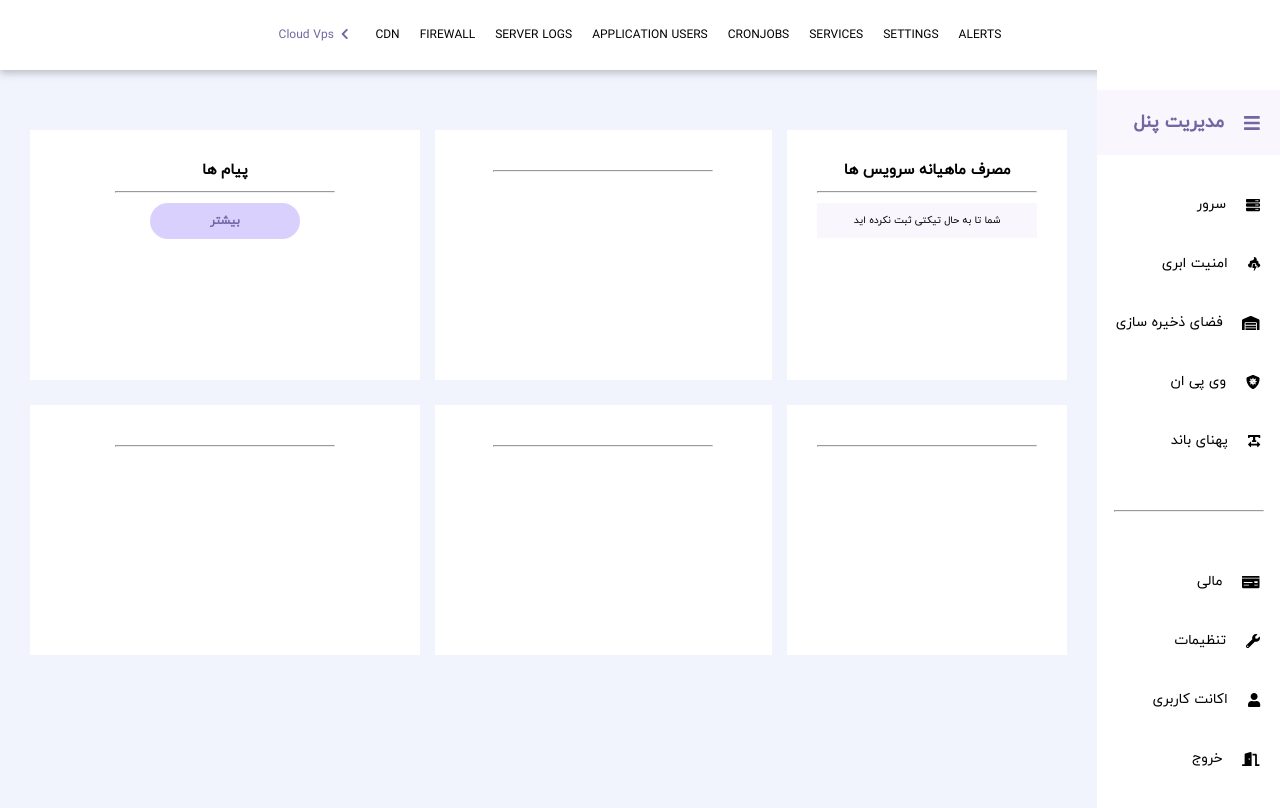
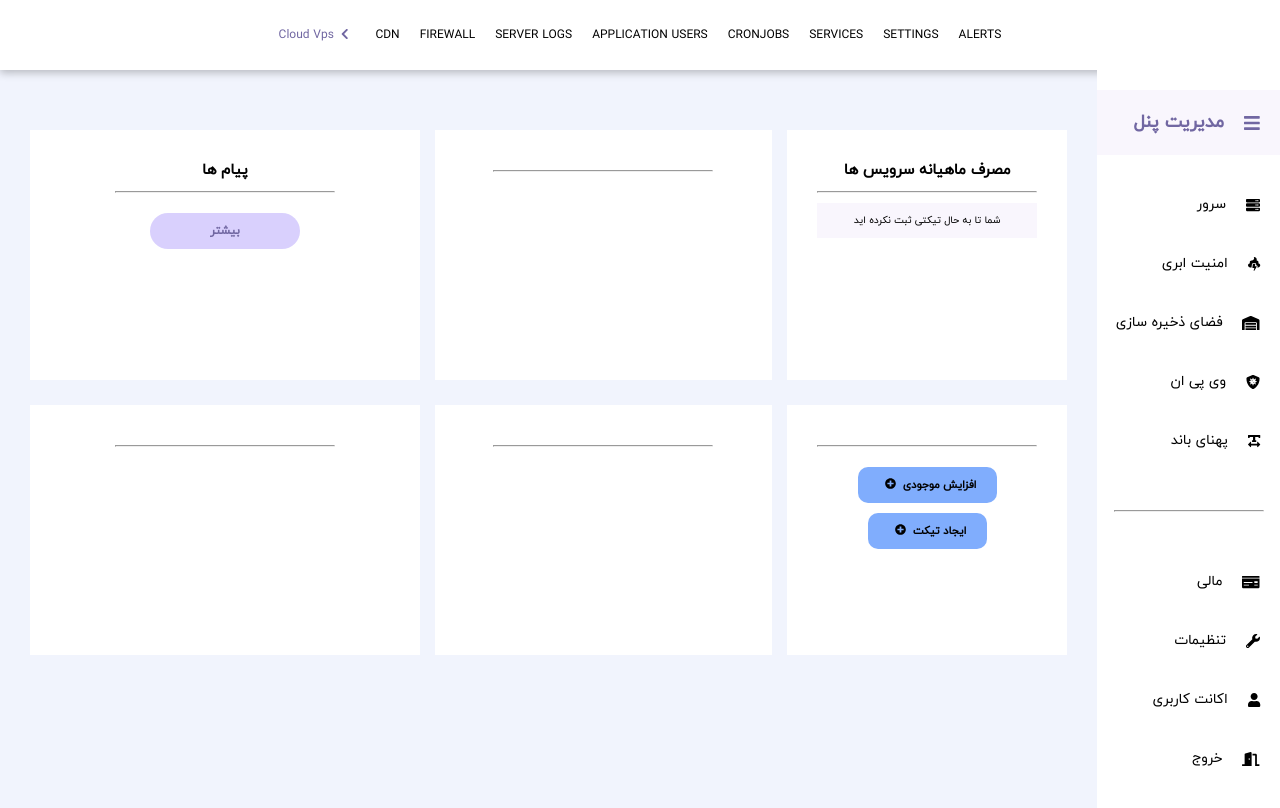
Before and after one commit to sadeghtavakoli/amnpardaz-challenge, a React (Create React App) app: page /panel in a window 1280 px wide. Built offline with nearby package versions, Linux system fonts and the light colour scheme.

Commit message:
created button-plus

```diff
--- /dev/null
+++ b/src/components/button-plus/button-plus.component.jsx
@@ -0,0 +1,18 @@
+import React from "react";
+import "./button-plus.styles.scss";
+import { FontAwesomeIcon } from "@fortawesome/react-fontawesome";
+
+const ButtonPlus = ({ text, onClick }) => {
+  return (
+    <div className="button-container">
+      <button className="button-plus" onClick={onClick}>
+        {text}
+        <FontAwesomeIcon
+          icon={["fas", "plus-circle"]}
+          className="fontawsome-icon"
+        />
+      </button>
+    </div>
+  );
+};
+export default ButtonPlus;
--- /dev/null
+++ b/src/components/button-plus/button-plus.styles.scss
@@ -0,0 +1,15 @@
+.button-plus {
+  background: var(--button_color);
+  border: 0;
+  outline: none;
+  cursor: pointer;
+  padding: 1rem 2rem;
+  font-size: 1.1rem;
+  font-weight: bold;
+  direction: rtl;
+  border-radius: 1rem;
+  margin: 0 auto;
+  &:active {
+    filter: brightness(0.95);
+  }
+}
--- a/src/components/side-bar/side-bar.component.jsx
+++ b/src/components/side-bar/side-bar.component.jsx
@@ -1,4 +1,4 @@
-import React, { useState } from "react";
+import React from "react";
 import "./side-bar.styles.scss";
 import { FontAwesomeIcon } from "@fortawesome/react-fontawesome";
 import { useHistory, useLocation } from "react-router";
--- a/src/fontAwsome.js
+++ b/src/fontAwsome.js
@@ -10,6 +10,7 @@ import {
   faDoorOpen,
   faWrench,
   faUser,
+  faPlusCircle,
 } from "@fortawesome/free-solid-svg-icons";
 
 library.add(
@@ -22,5 +23,6 @@ library.add(
   faMoneyCheck,
   faWrench,
   faUser,
-  faDoorOpen
+  faDoorOpen,
+  faPlusCircle
 );
--- a/src/index.css
+++ b/src/index.css
@@ -11,6 +11,7 @@
   --accent_color: #d9d0fd;
   --active_color: #f9f6fd;
   --background_color: #f1f4fd;
+  --button_color: #80adfd;
 }
 *,
 *::after,
@@ -37,4 +38,5 @@ body {
   display: flex;
   justify-content: center;
   align-items: center;
+  margin: 1rem 0;
 }
--- a/src/pages/panel-page/panel-page.component.jsx
+++ b/src/pages/panel-page/panel-page.component.jsx
@@ -1,5 +1,6 @@
 import React from "react";
 import ButtonMore from "../../components/button-more/button-more.component";
+import ButtonPlus from "../../components/button-plus/button-plus.component";
 import Card from "../../components/card/card.component";
 import Message from "../../components/message/message.component";
 import "./panel-page.styles.scss";
@@ -13,7 +14,10 @@ const PanelPage = () => {
       <Card title="پیام ها">
         <ButtonMore />
       </Card>
-      <Card />
+      <Card>
+        <ButtonPlus text="افزایش موجودی" />
+        <ButtonPlus text="ایجاد تیکت" />
+      </Card>
       <Card />
       <Card />
     </section>
```
